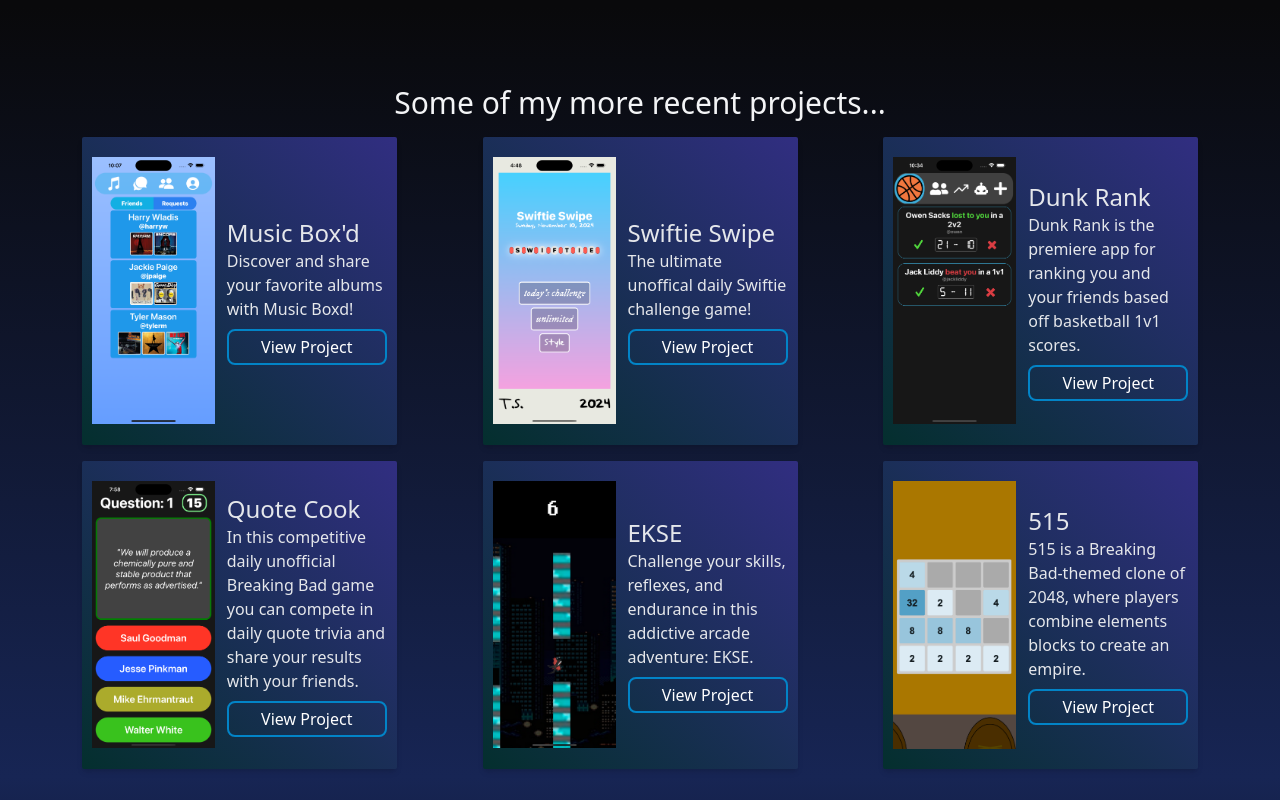
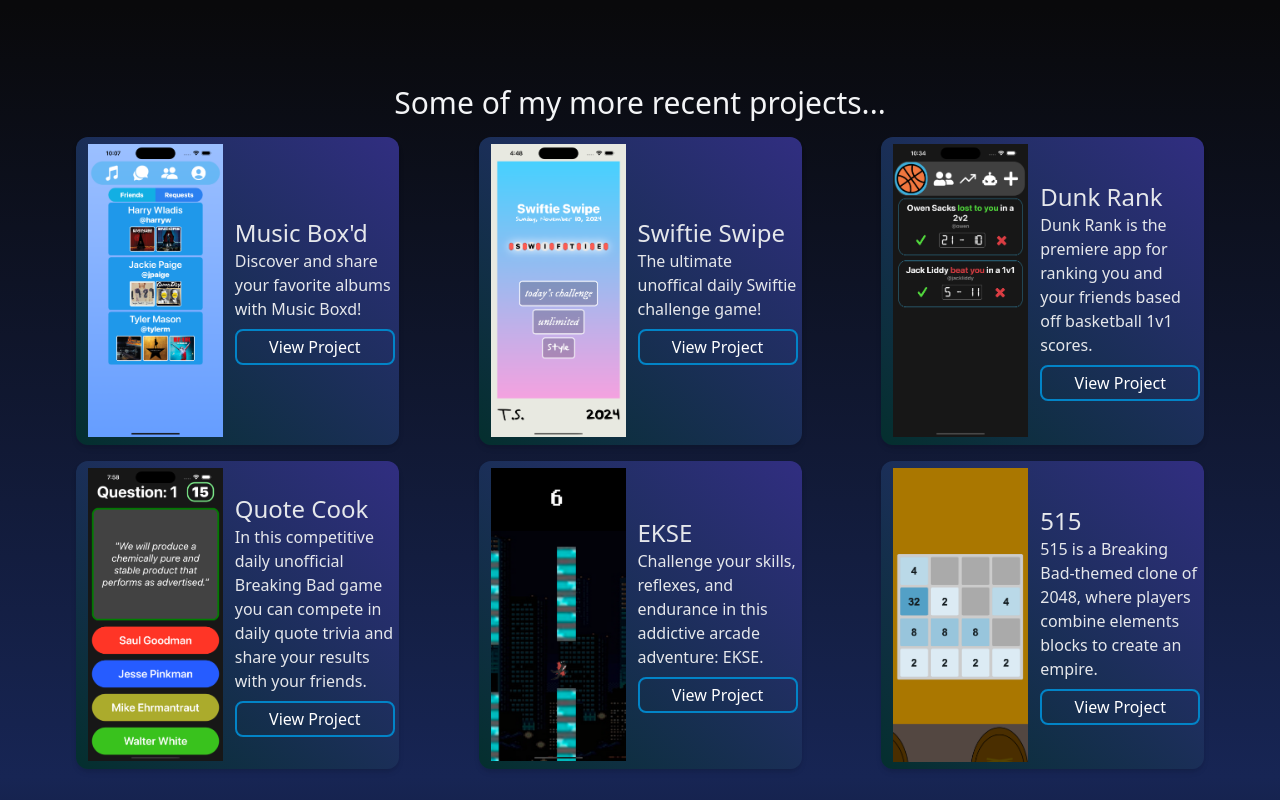
Before and after one commit to AndrewWladis/new-next-portfolio, a Next.js app: page / in a window 1280 px wide. Shown: the part 740-1540 px from the top of the page. Built offline with nearby package versions, Linux system fonts and the light colour scheme.

Commit message:
Gave project cards rounded corners

```diff
--- a/src/app/page.tsx
+++ b/src/app/page.tsx
@@ -78,7 +78,7 @@
                   null
                 ) : (
                   <div
-                    className="flex flex-row items-center justify-center bg-gradient-to-bl from-indigo-900 to-teal-950 p-1 mx-1 my-2 rounded-sm shadow-md duration-300 ease-in-out hover:shadow-2xl"
+                    className="flex flex-row items-center justify-center bg-gradient-to-bl from-indigo-900 to-teal-950 p-1 mx-1 my-2 rounded-xl shadow-md duration-300 ease-in-out hover:shadow-2xl"
                     style={{
                       minWidth: 315
                     }}
@@ -93,7 +93,7 @@
                           minWidth: 135,
                           minHeight: 300
                         }}
-                      className='pr-3 object-contain'
+                        className='object-contain mr-3 ml-2'
                       />
                     <div className='flex flex-col justify-center h-full'>
                       <p className="text-gray-200 text-2xl font-sans text-left font-medium">{item.name}</p>
```
Lines whose indentation alone changed are shown as unchanged.
